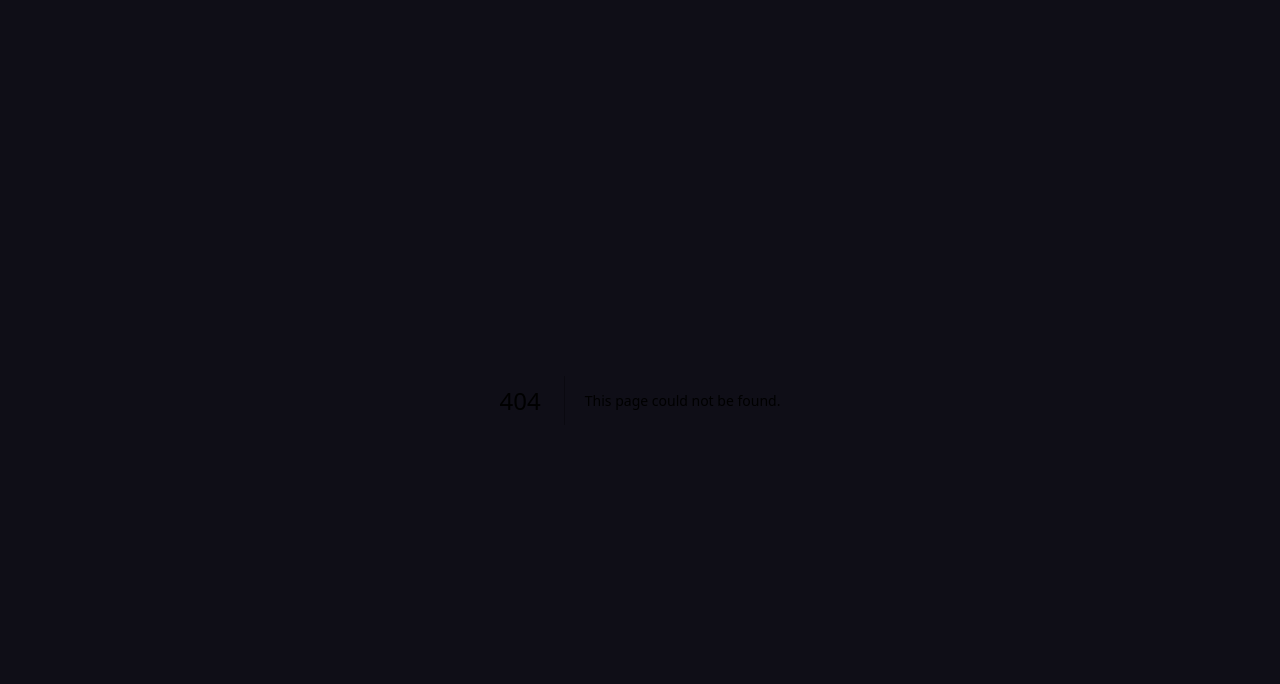
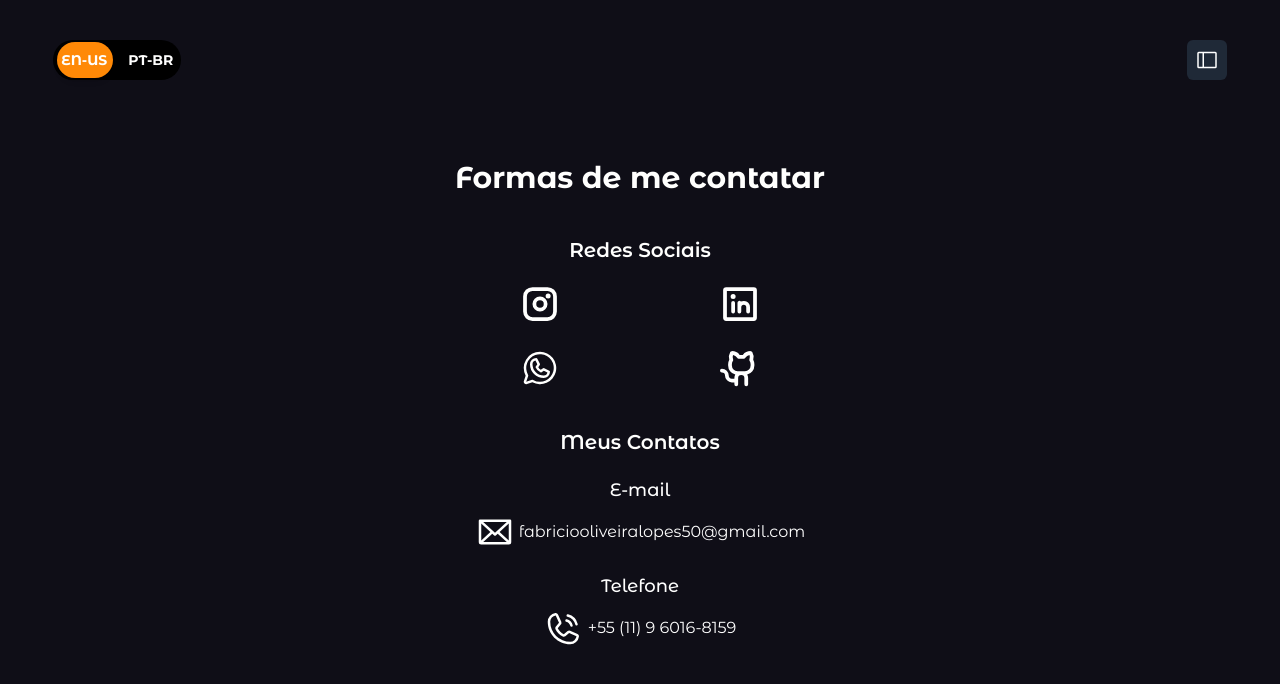
Before and after one commit to Fabrioco/Portfolio-Full-Stack, a Next.js app in the folder frontend/: page /dashboard/contacts in a window 1280 px wide. Before the commit this address had no page. Shown: the top 684 px of the page. Built offline with nearby package versions, Linux system fonts and the light colour scheme.

Commit message:
:sparkles: feat: Pagina de contatos

```diff
--- /dev/null
+++ b/frontend/src/app/dashboard/contacts/page.tsx
@@ -0,0 +1,13 @@
+import { Contact } from "@/ui/contacts/contacts";
+import { SocialMedia } from "@/ui/contacts/socialMedia";
+import { TitleContacts } from "@/ui/contacts/title";
+
+export default function Contacts() {
+  return (
+    <div className="w-11/12 h-full flex flex-col gap-10 mx-auto justify-center md:items-center text-white md:text-center">
+      <TitleContacts />
+      <SocialMedia />
+      <Contact />
+    </div>
+  );
+}
```
